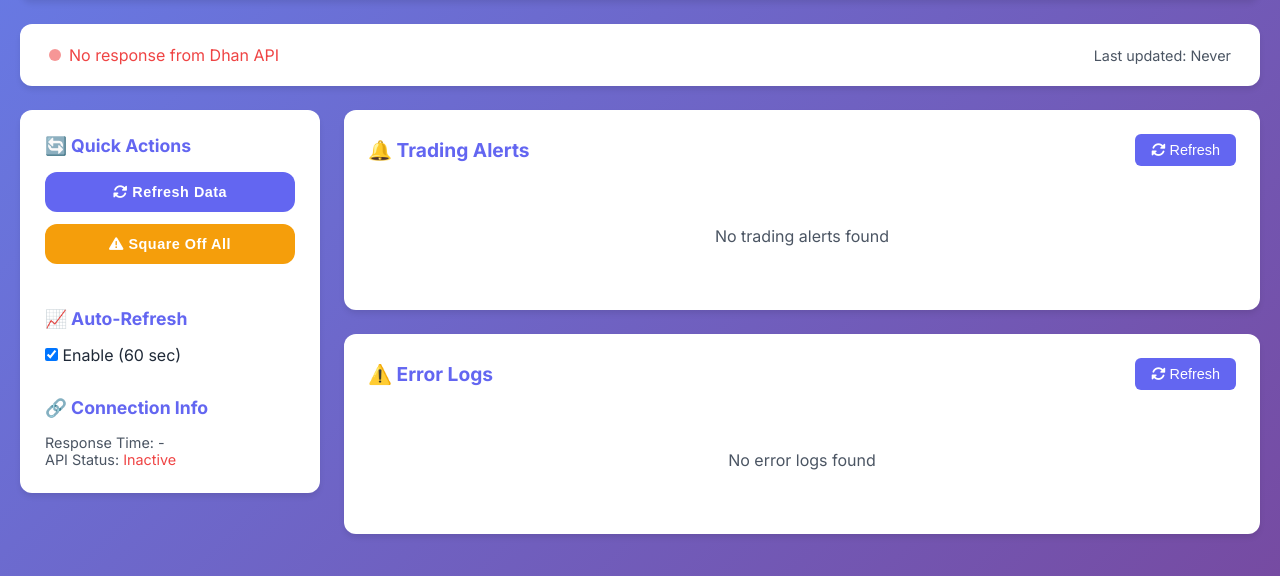
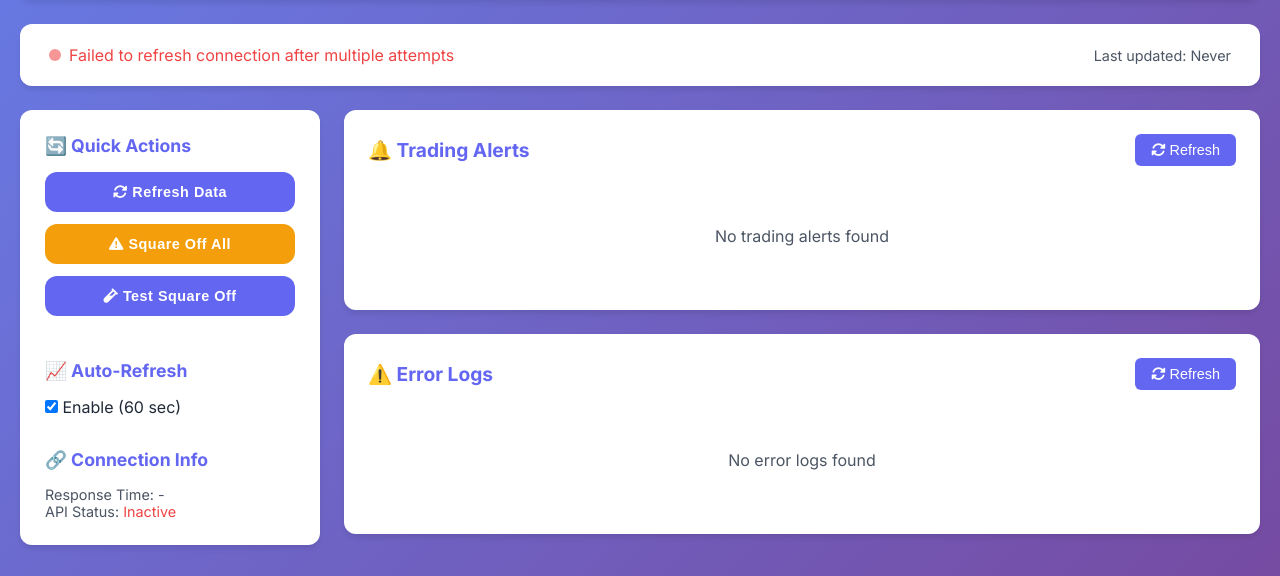
Before and after one commit to Smeet1350/Dhan-Automation, a Flask app: page / in a window 1280 px wide. Shown: the part 224-800 px from the top of the page. Run offline with Flask 3, Linux system fonts and the light colour scheme; data that the repository does not hold is empty; parts of the project's set-up code (start-up, migrations or seed data) failed here and were passed over.

Commit message:
Update dashboard.html

```diff
--- a/templates/dashboard.html
+++ b/templates/dashboard.html
@@ -671,6 +671,10 @@
                     <i class="fas fa-exclamation-triangle"></i> Square Off All
                 </button>
 
+                <button class="btn btn-primary" onclick="testSquareOff()">
+                    <i class="fas fa-vial"></i> Test Square Off
+                </button>
+
                 <h3 style="margin-top: 32px;">📈 Auto-Refresh</h3>
                 <div style="margin-bottom: 16px;">
                     <label>
@@ -695,6 +699,11 @@
 
                 <!-- Portfolio Summary -->
                 <div class="stats-grid" id="portfolioSummary" style="display: none;">
+                    <div class="stat-card">
+                        <h3>Available Balance</h3>
+                        <div class="stat-value" id="availableBalance">₹0.00</div>
+                        <div class="stat-change" id="balanceChange">-</div>
+                    </div>
                     <div class="stat-card">
                         <h3>Total Investment</h3>
                         <div class="stat-value" id="totalInvestment">₹0.00</div>
@@ -714,6 +723,11 @@
                         <h3>Holdings</h3>
                         <div class="stat-value" id="totalHoldings">0</div>
                         <div class="stat-change">Active Positions</div>
+                    </div>
+                    <div class="stat-card">
+                        <h3>Daily Limit</h3>
+                        <div class="stat-value" id="dailyLimit">₹0.00</div>
+                        <div class="stat-change">SOD Limit</div>
                     </div>
                 </div>
 
@@ -865,6 +879,9 @@
             if (autoRefreshCheckbox.checked) {
                 startAutoRefresh();
             }
+
+            // Load balance on initialization
+            loadBalance();
         }
 
         function startAutoRefresh() {
@@ -873,6 +890,7 @@
             }
             autoRefreshInterval = setInterval(() => {
                 loadPortfolioData();
+                loadBalance();
                 loadAlerts();
                 loadErrorLogs();
             }, 60000); // 60 seconds
@@ -1046,11 +1064,17 @@
 
         function updatePortfolioSummary(data) {
             const summary = data.summary || {};
+            const fundLimits = data.fund_limits || {};
 
             // Calculate holdings count from available data
             const holdingsCount = (data.holdings && data.holdings.length) ||
                                 (data.categorized_holdings && data.categorized_holdings.equity && data.categorized_holdings.equity.length) || 0;
 
+            // Update balance information
+            document.getElementById('availableBalance').textContent = fundLimits.available_balance || '₹0.00';
+            document.getElementById('dailyLimit').textContent = fundLimits.sod_limit || '₹0.00';
+
+            // Update portfolio values
             document.getElementById('totalInvestment').textContent = summary.total_portfolio_value || '₹0.00';
             document.getElementById('currentValue').textContent = summary.total_portfolio_value || '₹0.00';
             document.getElementById('totalPnL').textContent = summary.total_pnl_amount || '₹0.00';
@@ -1075,6 +1099,19 @@
                 pnlElement.style.color = 'var(--danger)';
                 pnlChange.textContent = summary.total_pnl_percentage || '-1.46%';
                 pnlChange.className = 'stat-change negative';
+            }
+
+            // Update balance change indicator
+            const balanceElement = document.getElementById('availableBalance');
+            const balanceChange = document.getElementById('balanceChange');
+            if (fundLimits.raw_balance && fundLimits.raw_balance > 0) {
+                balanceElement.style.color = 'var(--success)';
+                balanceChange.textContent = 'Available';
+                balanceChange.className = 'stat-change positive';
+            } else {
+                balanceElement.style.color = 'var(--danger)';
+                balanceChange.textContent = 'No Balance';
+                balanceChange.className = 'stat-change negative';
             }
         }
 
@@ -1385,6 +1422,34 @@
             closeModal('squareOffAllModal');
         }
 
+        async function testSquareOff() {
+            try {
+                showAlert('Testing square off functionality...', 'success');
+
+                const response = await fetch('/api/test-square-off', {
+                    method: 'POST',
+                    headers: {
+                        'Content-Type': 'application/json',
+                    },
+                    body: JSON.stringify({
+                        symbol: 'TEST',
+                        quantity: 1
+                    })
+                });
+
+                const data = await response.json();
+
+                if (data.success) {
+                    showAlert('Test square off successful!', 'success');
+                    loadAlerts(); // Refresh alerts
+                } else {
+                    showAlert(`Test square off failed: ${data.error}`, 'error');
+                }
+            } catch (error) {
+                showAlert(`Error testing square off: ${error.message}`, 'error');
+            }
+        }
+
         function showConfirmationModal(title, message, onConfirm) {
             document.getElementById('confirmationTitle').textContent = title;
             document.getElementById('confirmationMessage').textContent = message;
@@ -1403,8 +1468,26 @@
 
         function refreshAllData() {
             loadPortfolioData();
+            loadBalance();
             loadAlerts();
             loadErrorLogs();
+        }
+
+        async function loadBalance() {
+            try {
+                console.log('💰 Loading balance data...');
+                const response = await fetch('/api/balance');
+                const data = await response.json();
+
+                if (data.success) {
+                    console.log('✅ Balance data loaded:', data.balance);
+                    // Balance will be updated when portfolio data is loaded
+                } else {
+                    console.warning('⚠️ Failed to load balance:', data.error);
+                }
+            } catch (error) {
+                console.error('❌ Error loading balance:', error);
+            }
         }
 
         async function loadAlerts() {
```
